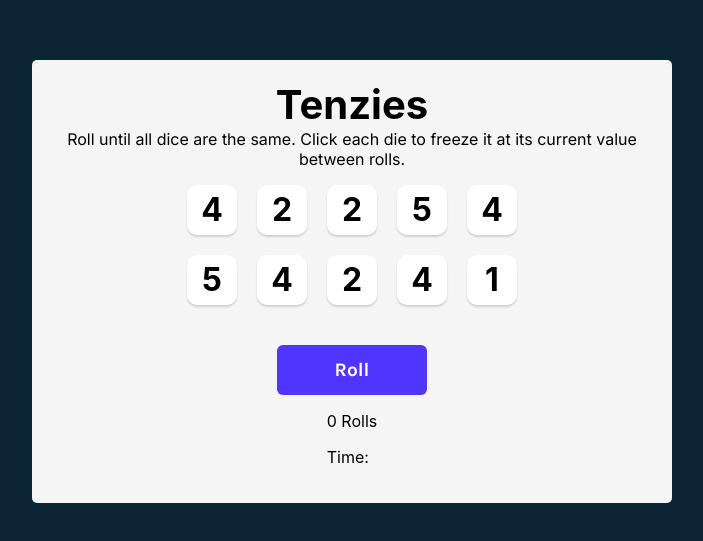
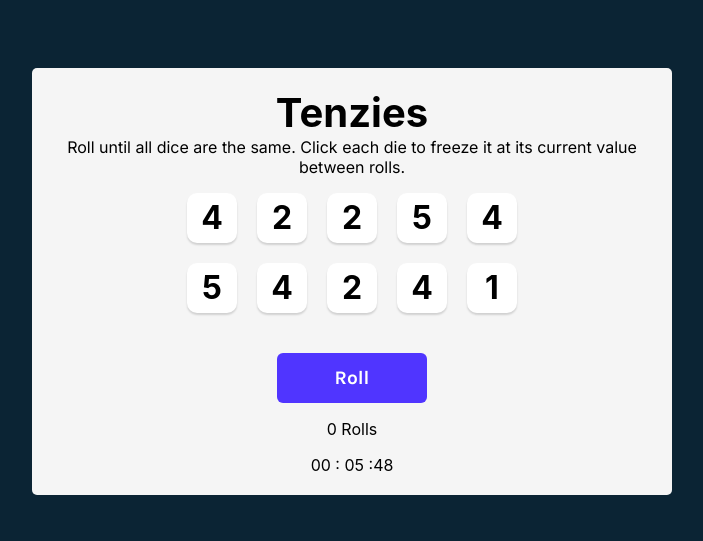
Before and after one commit to savnnaka/react-tenzies, a React (Create React App) app: page / in a window 1280 px wide. Shown: the part 119-660 px from the top of the page, without its empty margins (288-991 px from the left). Built offline with nearby package versions, Linux system fonts and the light colour scheme.

Commit message:
added stopwatch

```diff
--- a/src/App.js
+++ b/src/App.js
@@ -2,6 +2,7 @@ import React from "react";
 import Die from "./components/Die";
 import { nanoid } from 'nanoid'
 import Confetti from "react-confetti"
+import Stopwatch from "./components/Stopwatch";
 
 function App() {
 
@@ -85,8 +86,8 @@ function App() {
         <button className="roll-button" onClick={rollDice}> {tenzies ? "New Game" : "Roll"}</button>
         <div>
           <p>{rolls} Rolls</p>
-          <p>Time: </p>
         </div>
+        <Stopwatch start={!tenzies} />
       </main>
     </div>
   );
--- /dev/null
+++ b/src/components/Stopwatch.jsx
@@ -0,0 +1,34 @@
+import React from "react";
+
+const Stopwatch = (props) => {
+
+    const  [time, setTime] = React.useState(0)
+
+    React.useEffect(() => {
+        let interval = null
+
+        if(props.start){
+            setTime(0)
+            interval = setInterval(() => {
+                setTime(prevTime => prevTime + 10)
+            }, 10)
+        }else {
+            clearInterval(interval)
+        }
+
+        return () => {
+            clearInterval(interval)
+        }
+
+    }, [props.start])
+
+    return (
+        <div>
+            <span>{("0" + Math.floor((time / 60000) % 60)).slice(-2)} : </span>
+            <span>{("0" + Math.floor((time / 1000) % 60)).slice(-2)} :</span>
+            <span>{("0" + (time / 10) % 1000).slice(-2)}</span>
+        </div>
+    )
+}
+
+export default Stopwatch
```
